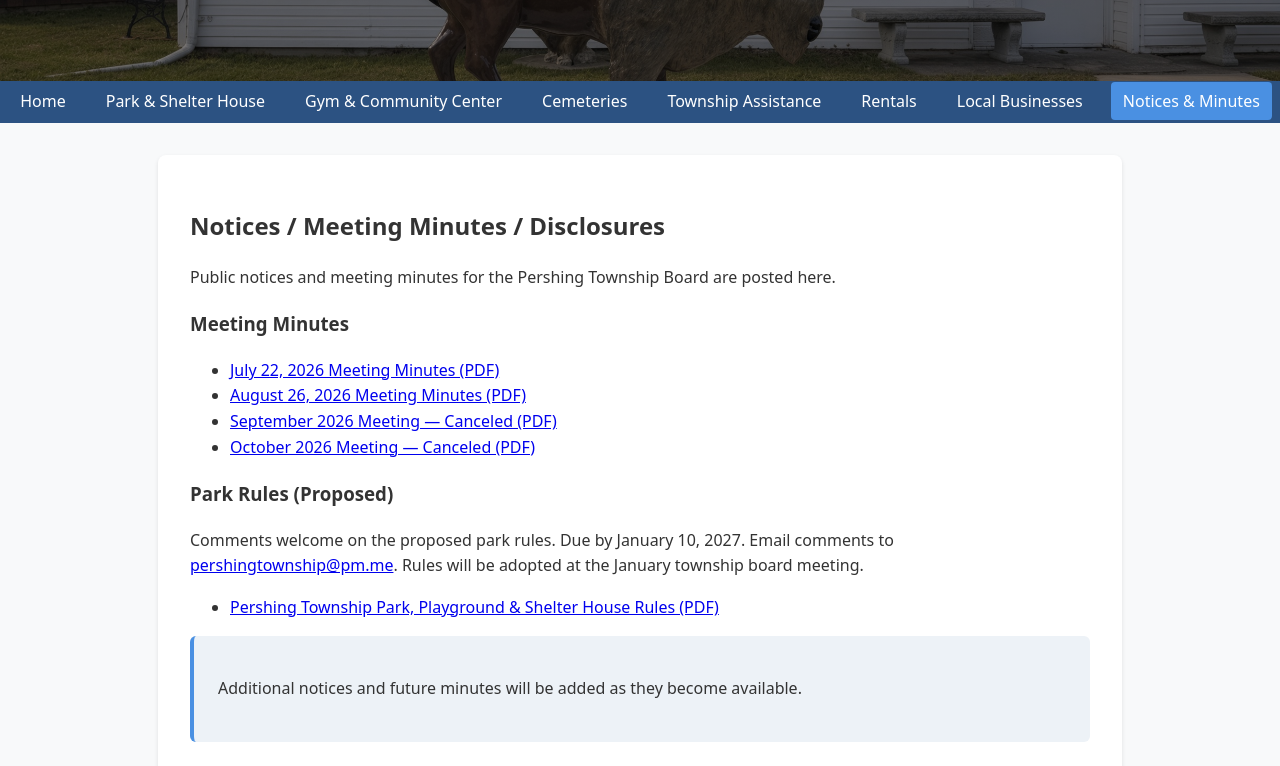
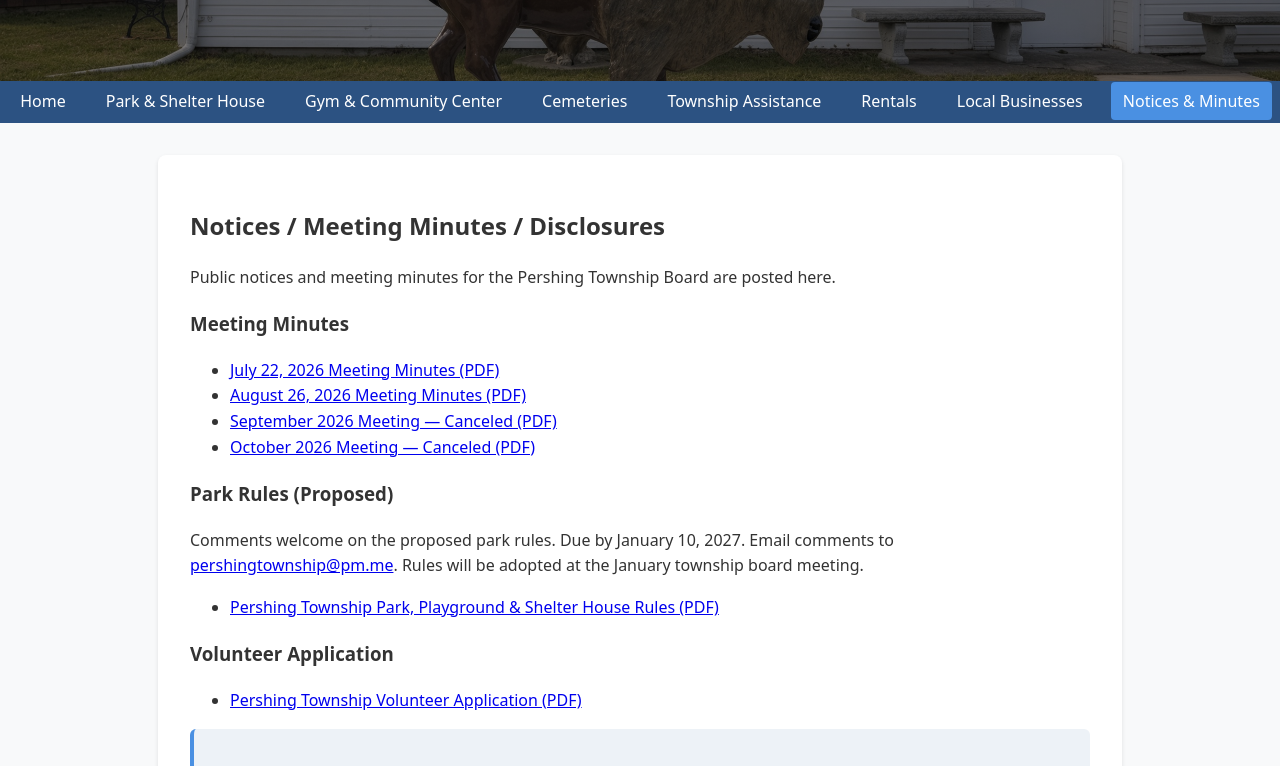
Before and after one commit to NA9VY/pershing-township, a plain HTML site: page notices.html in a window 1280 px wide. Shown: the part 163-929 px from the top of the page. Drawn offline with Linux system fonts and the light colour scheme.

Commit message:
Add Volunteer Application PDF to Notices page

```diff
--- a/notices.html
+++ b/notices.html
@@ -41,6 +41,11 @@
       <li><a href="Park-Rules.pdf" target="_blank" rel="noopener">Pershing Township Park, Playground & Shelter House Rules (PDF)</a></li>
     </ul>
 
+    <h3>Volunteer Application</h3>
+    <ul>
+      <li><a href="Volunteer-Application.pdf" target="_blank" rel="noopener">Pershing Township Volunteer Application (PDF)</a></li>
+    </ul>
+
     <div class="placeholder">
       <p>Additional notices and future minutes will be added as they become available.</p>
     </div>
```
Also changed, not shown: 1 other file.
